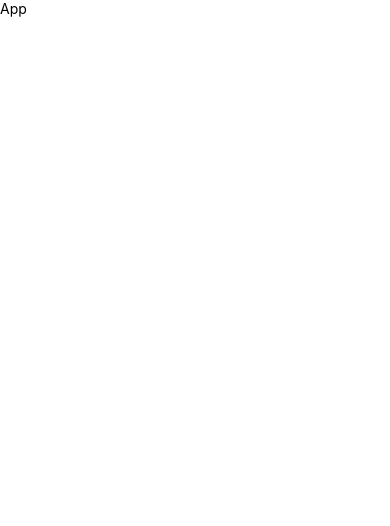
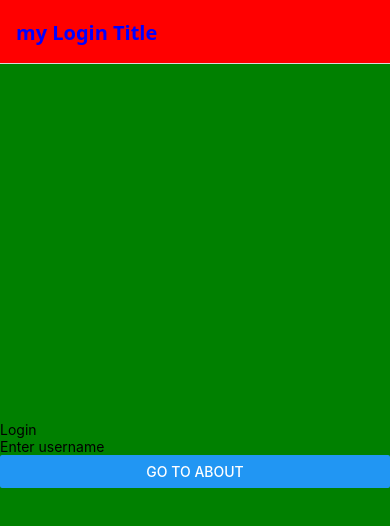
Before and after one commit to 2022BCD0052/learn-to-start-react-native-mobile-app, a React Native app: screen /Login in a window 390 px wide. Shown: the top 526 px of the page. Built offline with nearby package versions, Linux system fonts and the light colour scheme.

Commit message:
learn about navigation

```diff
--- a/App.jsx
+++ b/App.jsx
@@ -1,12 +1,58 @@
-import { View, Text } from 'react-native';
 import React from 'react';
+import { NavigationContainer } from '@react-navigation/native';
+import { createNativeStackNavigator } from '@react-navigation/native-stack';
+
+import Home from './src/navigation_Screen/Home';
+import About from './src/navigation_Screen/About';
+import Contact from './src/navigation_Screen/Contact';
+import Login from './src/navigation_Screen/Login';
+import { StyleSheet } from 'react-native';
+
+const Stack = createNativeStackNavigator();
 
 const App = () => {
   return (
-    <View>
-      <Text>App</Text>
-    </View>
+    <NavigationContainer>
+      <Stack.Navigator
+      screenOptions={{
+headerStyle :css.header,
+headerTitleStyle :css.HeaderTitle,
+headerTintColor :'blue',
+contentStyle :css.screen
+      }}
+      >
+
+      <Stack.Screen name="Login" component={Login}
+      options={{
+        title:"my Login Title"
+      }}
+      />
+      {/* <Stack.Screen name="Home page " component={Home} options={{headerShown :false}}/> */}
+      <Stack.Screen name="About" component={About} />
+      {/* <Stack.Screen name="Contact page " component={Contact} /> */}
+      </Stack.Navigator>
+    </NavigationContainer>
   );
 };
 
 export default App;
+
+
+const css = StyleSheet.create({
+  header :{
+    backgroundColor :"red",
+
+  },
+  HeaderTitle :{
+    fontWeight :'bold',
+    fontSize :20,
+
+  },
+  screen :{
+    flex :1,
+    justifyContent :'center',
+    backgroundColor :"green"
+
+  }
+
+})
--- a/babel.config.js
+++ b/babel.config.js
@@ -1,3 +1,5 @@
 module.exports = {
   presets: ['module:@react-native/babel-preset'],
+  // presets: ['module:metro-react-native-babel-preset'],
+  plugins: ['react-native-reanimated/plugin'], // Add this
 };
--- a/index.js
+++ b/index.js
@@ -5,5 +5,5 @@
 import {AppRegistry} from 'react-native';
 import App from './App';
 import {name as appName} from './app.json';
-
+// import 'react-native-gesture-handler';
 AppRegistry.registerComponent(appName, () => App);
--- a/package.json
+++ b/package.json
@@ -11,11 +11,15 @@
   },
   "dependencies": {
     "@react-navigation/native": "^7.0.13",
+    "@react-navigation/native-stack": "^7.1.14",
     "axios": "^1.7.9",
     "react": "18.3.1",
     "react-native": "0.76.4",
+    "react-native-gesture-handler": "^2.21.2",
+    "react-native-reanimated": "^3.16.5",
     "react-native-safe-area-context": "^5.0.0",
-    "react-native-screens": "^4.3.0"
+    "react-native-screens": "^4.3.0",
+    "react-native-vector-icons": "^10.2.0"
   },
   "devDependencies": {
     "@babel/core": "^7.25.2",
--- /dev/null
+++ b/src/navigation_Screen/About.jsx
@@ -0,0 +1,15 @@
+import { View, Text } from 'react-native'
+import React from 'react'
+
+const About = (props) => {
+  const {username} = props.route.params
+  console.log(props.route.params)
+
+  return (
+    <View>
+      <Text>About : {username}</Text>
+    </View>
+  )
+}
+
+export default About
--- /dev/null
+++ b/src/navigation_Screen/Contact.jsx
@@ -0,0 +1,12 @@
+import { View, Text } from 'react-native'
+import React from 'react'
+
+const Contact = () => {
+  return (
+    <View>
+      <Text>Contact</Text>
+    </View>
+  )
+}
+
+export default Contact
--- /dev/null
+++ b/src/navigation_Screen/Home.jsx
@@ -0,0 +1,16 @@
+import { View, Text, Button } from 'react-native';
+import React from 'react';
+
+const Home = ({ navigation }) => {
+  return (
+    <View>
+      <Text>Home</Text>
+      <Button
+        title="Go to About"
+        onPress={() => navigation.navigate('About')} // Correct navigation function
+      />
+    </View>
+  );
+};
+
+export default Home;
--- /dev/null
+++ b/src/navigation_Screen/Login.jsx
@@ -0,0 +1,19 @@
+import { View, Text, Button, TextInput } from 'react-native'
+import React from 'react'
+
+const Login = ({navigation}) => {
+  return (
+    <View>
+      <Text>Login</Text>
+      <TextInput
+      placeholder='Enter username'
+      />
+      <Button
+        title="Go to About"
+        onPress={() => navigation.navigate('About',{username :'yogesh'})} // Correct navigation function
+      />
+    </View>
+  )
+}
+
+export default Login
```
Also changed, not shown: 2 other files (tests, documents, lock files or other folders).
